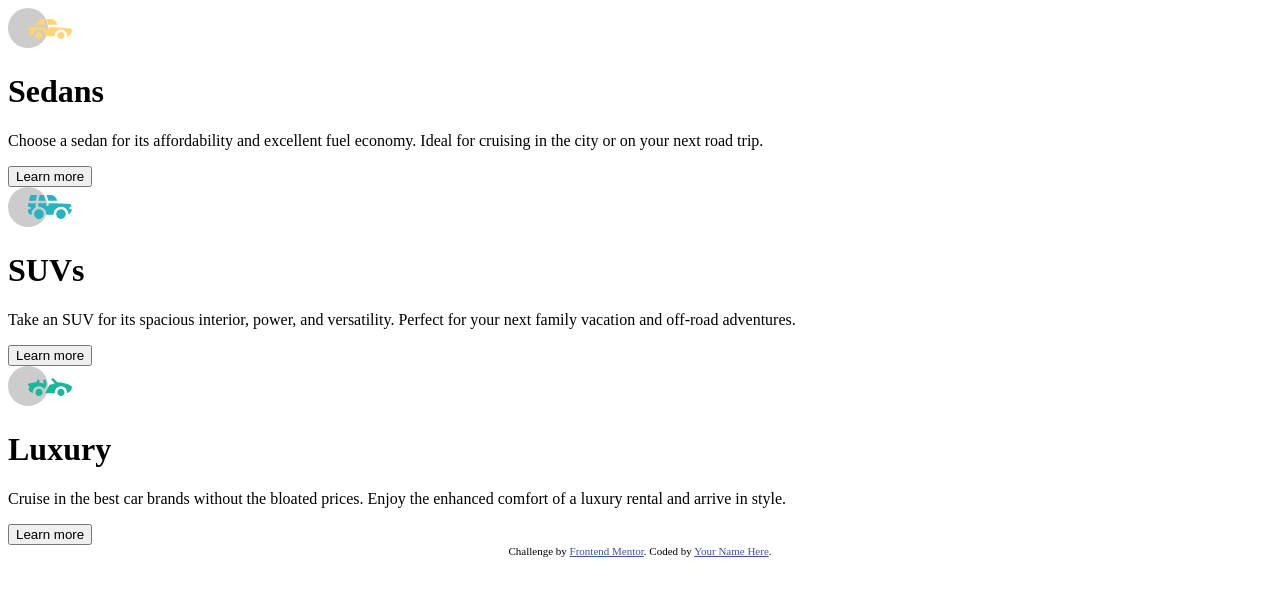
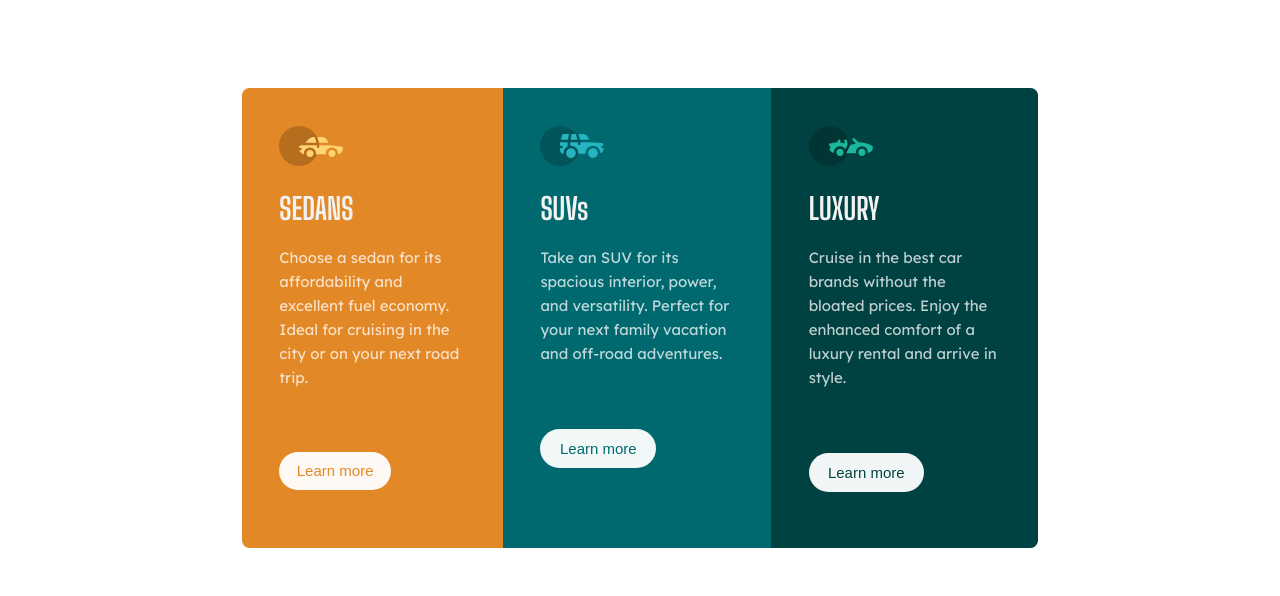
Before and after one commit to Silentdew/3-column-preview-card-component-main-Frontendmentor, a plain HTML site: page index.html in a window 1280 px wide. Drawn offline with Linux system fonts and the light colour scheme.

Commit message:
update html and css

```diff
--- a/index.html
+++ b/index.html
@@ -3,22 +3,26 @@
 <head>
   <meta charset="UTF-8">
   <meta name="viewport" content="width=device-width, initial-scale=1.0"> <!-- displays site properly based on user's device -->
+  <link rel="stylesheet" href="style.css">
   <link rel="icon" type="image/png" sizes="32x32" href="./images/favicon-32x32.png">
-  <link rel="stylesheet" href="style.css">
+
   <title>Frontend Mentor | 3-column preview card component</title>
   <!-- Feel free to remove these styles or customise in your own stylesheet 👍 -->
+
   <style>
     .attribution { font-size: 11px; text-align: center; }
     .attribution a { color: hsl(228, 45%, 44%); }
   </style>
+
+
 </head>
 <body>
   <div class="content">
-    <div class="card 1">
+    <div id="card" class="sedan">
       <div class="icon 1">
         <img src="./images/icon-sedans.svg" alt="sedans">
       </div>
-        <h1>Sedans</h1>
+        <h1>SEDANS</h1>
         <p>
         Choose a sedan for its affordability and excellent fuel economy. Ideal for cruising in the city
         or on your next road trip.
@@ -26,7 +30,7 @@
       <button type="button" name="button">Learn more</button>
     </div>
 
-    <div class="card 2">
+    <div id="card"class="suv">
       <div class="icon 2">
         <img src="./images/icon-suvs.svg" alt="sedans">
       </div>
@@ -38,11 +42,11 @@
       <button type="button" name="button">Learn more</button>
     </div>
 
-    <div class="card 3">
+    <div id="card"class="luxury">
       <div class="icon 3">
         <img src="./images/icon-luxury.svg" alt="sedans">
       </div>
-        <h1>Luxury</h1>
+        <h1>LUXURY</h1>
         <p>
           Cruise in the best car brands without the bloated prices. Enjoy the enhanced comfort of a luxury
           rental and arrive in style.
@@ -52,10 +56,7 @@
   </div>
 
 
-  <div class="attribution">
-    Challenge by <a href="https://www.frontendmentor.io?ref=challenge" target="_blank">Frontend Mentor</a>.
-    Coded by <a href="#">Your Name Here</a>.
-  </div>
+
 </body>
 </html>
 
@@ -69,4 +70,9 @@ and off-road adventures.
 
 Luxury
 Cruise in the best car brands without the bloated prices. Enjoy the enhanced comfort of a luxury
-rental and arrive in style.-->
+rental and arrive in style.
+
+<div class="attribution">
+  Challenge by <a href="https://www.frontendmentor.io?ref=challenge" target="_blank">Frontend Mentor</a>.
+  Coded by <a href="#">Your Name Here</a>.
+</div>-->
--- a/style.css
+++ b/style.css
@@ -1,15 +1,107 @@
+@import url('https://fonts.googleapis.com/css2?family=Lexend+Deca&display=swap');
 
-.card 1 {
-  background-color: hsl(31, 77%, 52%);
+@import url('https://fonts.googleapis.com/css2?family=Big+Shoulders+Display:wght@700&display=swap');
 
+.content{
+  font-size: 15px;
+  display: flex;
+  margin: auto;
+  margin-top: 7%;
+  width: 63%;
 }
 
+@media (max-width:375px) {
+  .content {
+    flex-direction: column;
+    margin: auto;
+    margin-top: 20%;
+    margin-bottom: 20%;
+    width: 90%;
+  }
+}
 
-.card 2 {
+#card {
+  padding: 2.5em;
+}
+
+@media(max-width:375px){
+  #card{
+    height: 60%;
+  }
+}
+
+.sedan{
+  background-color: hsl(31, 77%, 52%);
+  border-radius: 0.5em 0em 0em 0.5em ;
+/*  border-bottom-left-radius: 0.5em;*/
+}
+
+@media (max-width:375px) {
+  .sedan{
+      border-radius: 0.5em 0.5em 0em 0em ;
+  }
+}
+
+.suv{
   background-color: hsl(184, 100%, 22%);
 
 }
 
-.card 3 {
-  background-color: hsl(179, 100%, 13%:
+.luxury{
+  background-color: hsl(179, 100%, 13%);
+    border-radius: 0em 0.5em 0.5em 0em;
 }
+
+@media (max-width:375px) {
+  .luxury{
+      border-radius: 0em 0em 0.5em 0.5em;
+  }
+}
+
+h1 {
+  color: hsl(0, 0%, 95%);
+  font-family: 'Big Shoulders Display', cursive;
+}
+
+p{
+  color: hsla(0, 0%, 100%, 0.75);
+  font-family: "Lexend Deca",sans-serif;
+  font-weight: 400;
+  line-height: 1.6;
+  margin-top: 10%;
+}
+
+button {
+  background-color: hsl(0, 0%, 95%);
+  border-radius: 1.5em;
+  border: none;
+  mix-blend-mode: screen;
+  margin-top: 25%;
+  margin-bottom: 20%;
+  text-align: center;
+  font-size: 15px;
+  width: 60%;
+  height: 10%;
+}
+@media (max-width:375px) {
+  button {
+    margin-top: 25%;
+    margin-bottom: 20%;
+    height: 3em;
+  }
+}
+
+
+@media (max-width:375px) {
+  button{
+    margin-top: 10%;
+    margin-bottom: 10%;
+  }
+}
+
+/*.card 1{
+  background-color: orange;
+}
+
+
+*/
```
